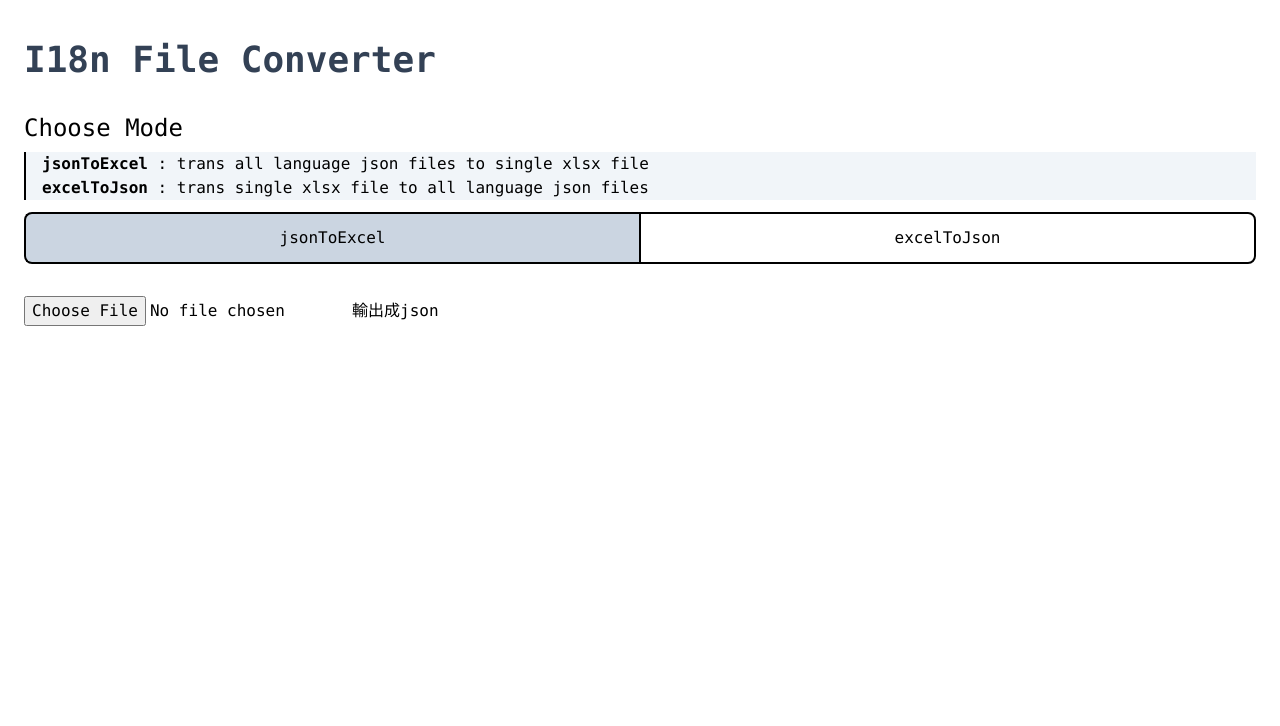
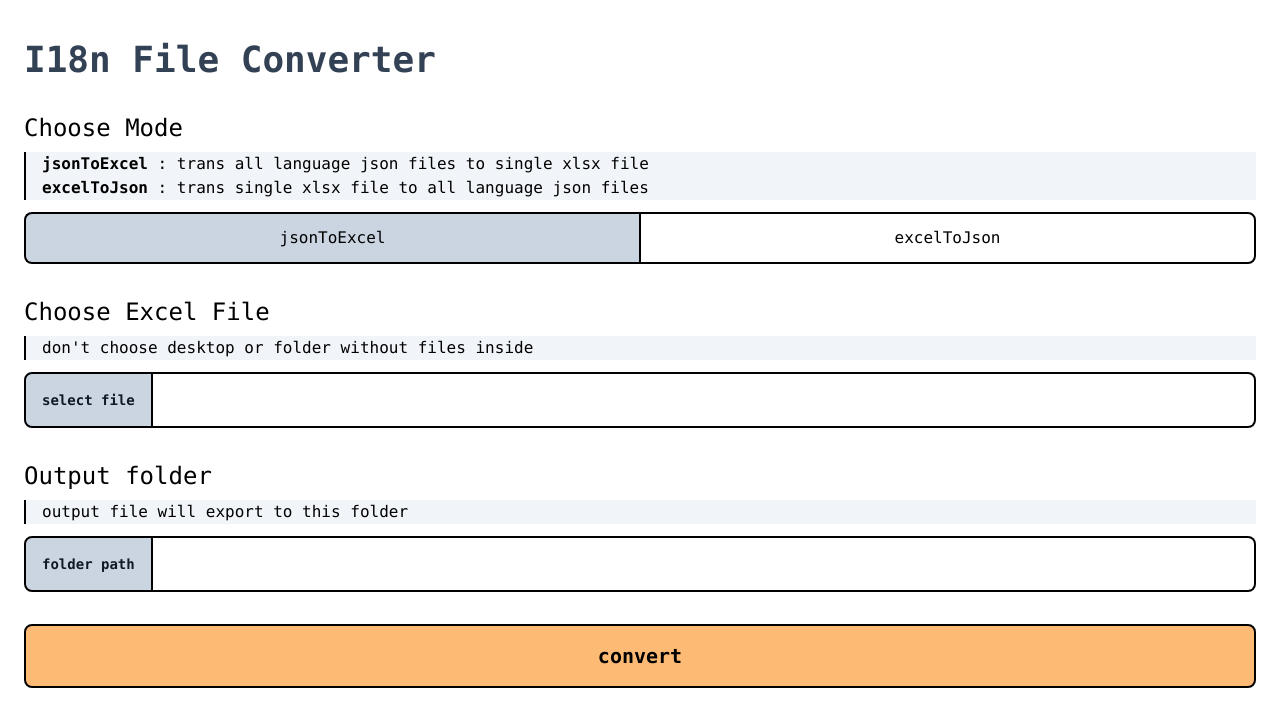
Before and after one commit to winszhuang/i18n-converter-web, a Vue app: page /ExcelToJson in a window 1280 px wide. Shown: the top 726 px of the page. Built offline with nearby package versions, Linux system fonts and the light colour scheme.

Commit message:
feat: test the file system api

```diff
--- a/src/App.vue
+++ b/src/App.vue
@@ -1,14 +1,10 @@
 <script setup lang="ts">
-import { ref, watch } from 'vue'
+import { ref } from 'vue'
 import Layout from './layout/Layout.vue'
 import SelectorTabs from './components/SelectorTabs.vue'
 import { TransformModeList } from './const/default'
 
 const mode = ref<Mode>(TransformModeList[0])
-
-watch(mode, (mode) => {
-  console.log(mode)
-})
 </script>
 
 <template>
@@ -28,5 +24,8 @@ watch(mode, (mode) => {
       />
     </section>
     <router-view />
+    <button class=" bg-orange-300 hover:bg-orange-400 text-xl rounded-lg border-2 border-black block w-full py-4 font-bold">
+      convert
+    </button>
   </Layout>
 </template>
--- a/src/pages/ExcelToJson.vue
+++ b/src/pages/ExcelToJson.vue
@@ -1,27 +1,43 @@
 <script lang="ts" setup>
 import { read, utils } from 'xlsx'
 import { saveAs } from 'file-saver'
-import { ref } from 'vue'
+import { ref, vModelCheckbox } from 'vue'
 
 interface President {
   Name: string
   Index: number
 }
 
+let directoryHandle: FileSystemDirectoryHandle | null
 const outputJsonData = ref()
+const inputFileRef = ref<HTMLElement>()
+const path = ref('')
+const chooseFileName = ref('')
+const outputFolderPath = ref('')
 
-async function handleChange(e: Event) {
-  const target = e.target! as HTMLInputElement
-  const fileList = target.files
-  if (!fileList)
-    return
+async function handleFile() {
+  const [fileHandler] = await window.showOpenFilePicker()
+  chooseFileName.value = fileHandler.name
 
-  const source = await fileList[0].arrayBuffer()
+  const file = await fileHandler.getFile()
+  const source = await file.text()
+  // const workBook = read(source)
+  // console.log(workBook)
+  // console.log(source)
 
-  /* parse and load first worksheet */
-  const wb = read(source)
-  const data = utils.sheet_to_json<President>(wb.Sheets[wb.SheetNames[0]])
-  outputJsonData.value = data
+  // const target = e.target! as HTMLInputElement
+  // const fileList = target.files
+  // if (!fileList)
+  //   return
+
+  // chooseFileName.value = fileList[0].name
+
+  // const source = await fileList[0].arrayBuffer()
+
+  // /* parse and load first worksheet */
+  // const wb = read(source)
+  // const data = utils.sheet_to_json<President>(wb.Sheets[wb.SheetNames[0]])
+  // outputJsonData.value = data
 }
 
 function exportJsonFile() {
@@ -35,11 +51,55 @@ function exportJsonFile() {
   // Save the file
   saveAs(fileToSave, fileName)
 }
+
+async function handleDirectory() {
+  directoryHandle = await window.showDirectoryPicker()
+  outputFolderPath.value = directoryHandle.name
+}
 </script>
 
 <template>
-  <input type="file" @change="handleChange">
-  <button @click="exportJsonFile">
-    輸出成json
-  </button>
+  <section class="relative mb-8">
+    <h4 class="mb-2 text-2xl">
+      Choose Excel File
+    </h4>
+    <div class="pl-4 mb-3 border-l-2 border-black bg-slate-100">
+      don't choose desktop
+      or folder without files inside
+    </div>
+    <div class="flex">
+      <button
+        class="inline-block p-4 font-mono text-sm font-bold text-gray-900 border-2 border-black rounded-l-lg cursor-pointer focus:outline-none bg-slate-300 hover:bg-slate-700 hover:text-white"
+        type="button"
+        @click="handleFile"
+      >
+        select file
+      </button>
+      <div class="flex-1 px-4 border-2 border-l-0 border-black rounded-r-lg flex items-center">
+        {{ chooseFileName }}
+      </div>
+    </div>
+
+    <!-- select target folder -->
+    <h4 class="mb-2 text-2xl mt-8">
+      Output folder
+    </h4>
+    <div class="pl-4 mb-3 border-l-2 border-black bg-slate-100">
+      output file will export to this folder
+    </div>
+    <div class="flex">
+      <button
+        class="inline-block p-4 font-mono text-sm font-bold text-gray-900 border-2 border-black rounded-l-lg cursor-pointer focus:outline-none bg-slate-300 hover:bg-slate-700 hover:text-white"
+        type="button"
+        @click="handleDirectory"
+      >
+        folder path
+      </button>
+      <div class="flex-1 px-4 border-2 border-l-0 border-black rounded-r-lg flex items-center">
+        {{ chooseFileName }}
+      </div>
+    </div>
+    <!-- // 後續看要不要補錯誤訊息
+    <div class="absolute mt-1 ml-2 text-red-500" /> -->
+  </section>
 </template>
```
